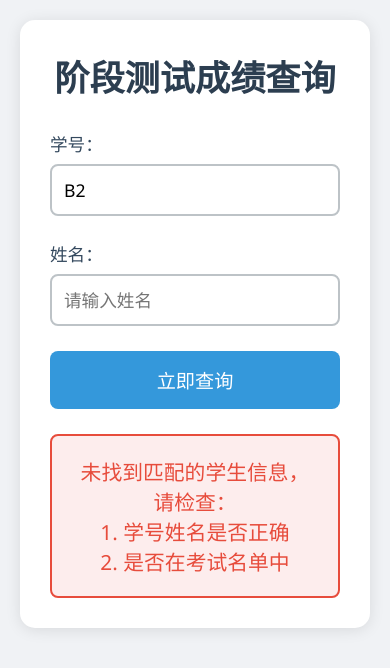
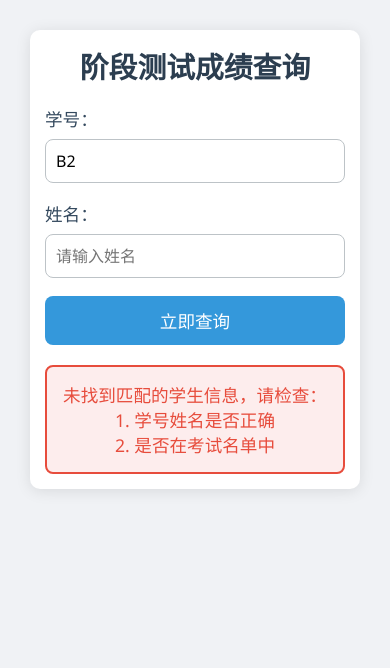
Before and after one commit to xuss-njupt/inquery, a plain HTML site: page index.html in a window 390 px wide. Both pictures are taken after a click on the button "立即查询". Drawn offline with Linux system fonts and the light colour scheme; no server answers.

Commit message:
Update style.css

```diff
--- a/style.css
+++ b/style.css
@@ -87,3 +87,48 @@ label {
     color: #e74c3c;
     border: 2px solid #e74c3c;
 }
+
+/* 移动端优化 */
+@media (max-width: 480px) {
+    .container {
+        padding: 15px;
+        margin: 10px;
+        border-radius: 10px;
+    }
+
+    h1 {
+        font-size: 1.8rem;
+        margin-bottom: 20px;
+    }
+
+    .input-group {
+        margin-bottom: 18px;
+    }
+
+    .form-input {
+        padding: 10px;
+        font-size: 1rem;
+        border-width: 1px;
+    }
+
+    .submit-btn {
+        padding: 12px;
+        font-size: 1.1rem;
+    }
+
+    .result-box {
+        font-size: 1.1rem;
+        padding: 15px;
+        margin-top: 20px;
+    }
+}
+
+@media (max-width: 320px) {
+    h1 {
+        font-size: 1.6rem;
+    }
+
+    .form-input {
+        font-size: 0.95rem;
+    }
+}
```
